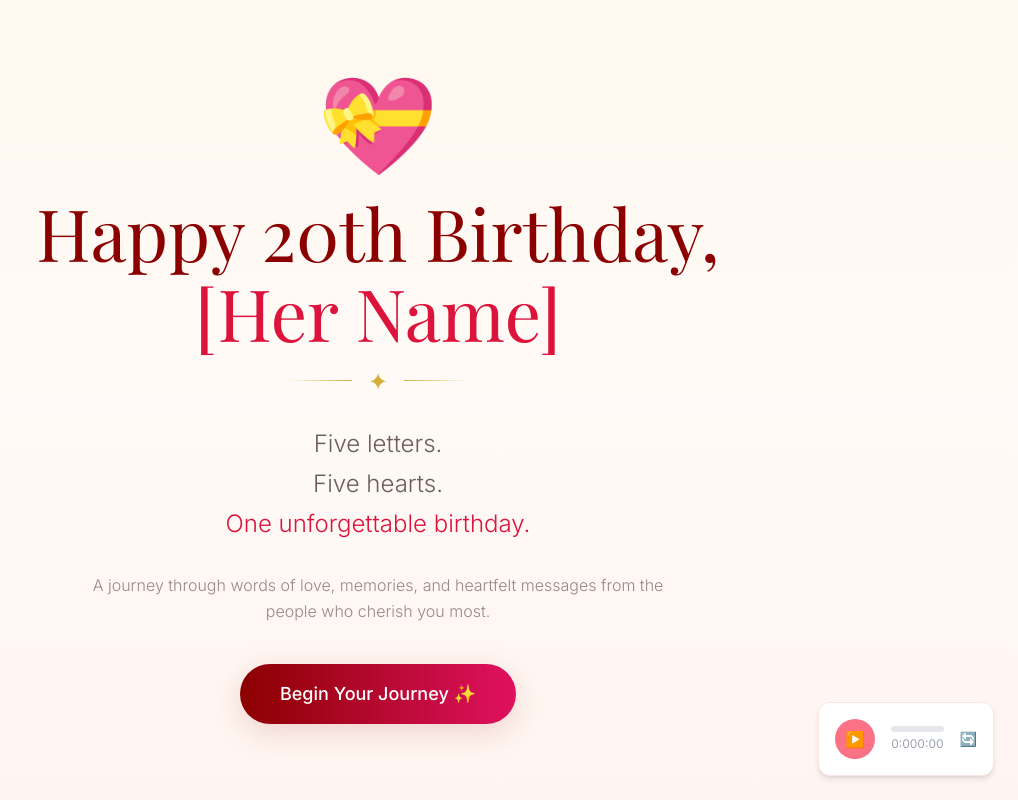
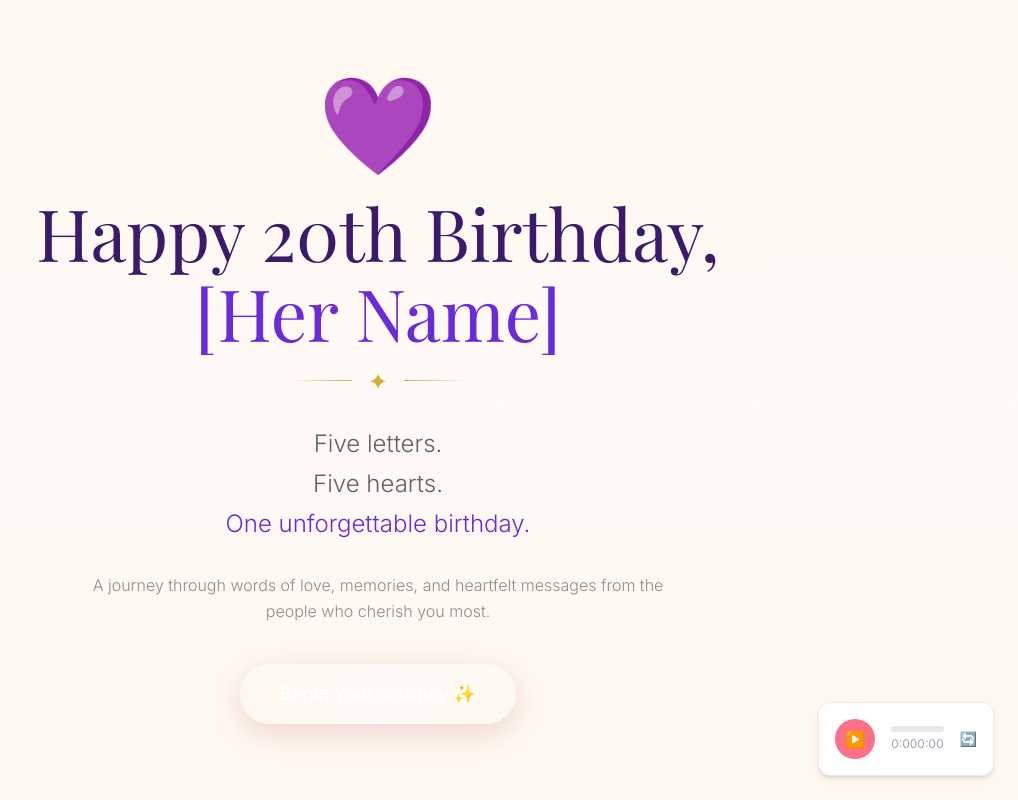
Before and after one commit to BL3Z0/iLoveYou_Prototype, a Next.js app in the folder letters-for-my-love/: page / in a window 1280 px wide. Both pictures are taken after a click on the button "🎵 Play with Music". Shown: the whole page, without its empty margins (262-1280 px from the left). Built offline with nearby package versions, Linux system fonts and the light colour scheme.

Commit message:
Update WelcomePage.js

```diff
--- a/letters-for-my-love/components/WelcomePage.js
+++ b/letters-for-my-love/components/WelcomePage.js
@@ -11,7 +11,7 @@ export default function WelcomePage({ onMusicChoice, onBegin, isMusicEnabled })
   };
 
   return (
-    <div className="min-h-screen bg-gradient-to-b from-cream via-warm-white to-rose-cream flex items-center justify-center px-4">
+    <div className="min-h-screen bg-gradient-to-b from-cream via-warm-white to-lavender flex items-center justify-center px-4">
       <motion.div
         initial={{ opacity: 0, y: 30 }}
         animate={{ opacity: 1, y: 0 }}
@@ -22,10 +22,10 @@ export default function WelcomePage({ onMusicChoice, onBegin, isMusicEnabled })
           <motion.div
             initial={{ opacity: 0, scale: 0.95 }}
             animate={{ opacity: 1, scale: 1 }}
-            className="bg-warm-white/90 backdrop-blur-lg rounded-3xl p-8 shadow-luxury border border-crimson/20"
+            className="bg-warm-white/90 backdrop-blur-lg rounded-3xl p-8 shadow-luxury border border-royal-purple/20"
           >
             <div className="text-6xl mb-4">🎵</div>
-            <h3 className="font-serif text-3xl text-deep-crimson mb-3">
+            <h3 className="font-serif text-3xl text-deep-purple mb-3">
               This experience is best enjoyed with sound.
             </h3>
             <p className="text-dark-charcoal/60 mb-6 font-light">
@@ -34,7 +34,7 @@ export default function WelcomePage({ onMusicChoice, onBegin, isMusicEnabled })
             <div className="flex flex-col sm:flex-row gap-4 justify-center">
               <button
                 onClick={() => handleChoice(true)}
-                className="px-8 py-3 bg-gradient-to-r from-deep-crimson to-ruby text-white rounded-full font-medium shadow-luxury hover:shadow-red-glow transition-all duration-300 transform hover:scale-105"
+                className="px-8 py-3 bg-gradient-to-r from-royal-purple to-deep-purple text-white rounded-full font-medium shadow-luxury hover:shadow-purple-glow transition-all duration-300 transform hover:scale-105"
               >
                 🎵 Play with Music
               </button>
@@ -53,10 +53,10 @@ export default function WelcomePage({ onMusicChoice, onBegin, isMusicEnabled })
               animate={{ opacity: 1, y: 0 }}
               transition={{ delay: 0.3 }}
             >
-              <div className="text-8xl mb-6">💝</div>
-              <h1 className="font-serif text-5xl md:text-7xl text-deep-crimson mb-4">
+              <div className="text-8xl mb-6">💜</div>
+              <h1 className="font-serif text-5xl md:text-7xl text-deep-purple mb-4">
                 Happy 20th Birthday,
-                <span className="block text-crimson mt-2">[Her Name]</span>
+                <span className="block text-royal-purple mt-2">[Her Name]</span>
               </h1>
 
               <div className="flex justify-center items-center gap-4 mb-8">
@@ -71,7 +71,7 @@ export default function WelcomePage({ onMusicChoice, onBegin, isMusicEnabled })
               <p className="text-2xl text-dark-charcoal/70 font-light mb-2">
                 Five hearts.
               </p>
-              <p className="text-2xl text-crimson font-light mb-8">
+              <p className="text-2xl text-royal-purple font-light mb-8">
                 One unforgettable birthday.
               </p>
 
@@ -83,7 +83,7 @@ export default function WelcomePage({ onMusicChoice, onBegin, isMusicEnabled })
                 whileHover={{ scale: 1.05 }}
                 whileTap={{ scale: 0.95 }}
                 onClick={onBegin}
-                className="px-10 py-4 bg-gradient-to-r from-deep-crimson to-ruby text-white rounded-full text-lg font-medium shadow-luxury hover:shadow-red-glow transition-all duration-300"
+                className="px-10 py-4 bg-gradient-to-r from-deep-purple to-amethyst text-white rounded-full text-lg font-medium shadow-luxury hover:shadow-purple-glow transition-all duration-300"
               >
                 Begin Your Journey ✨
               </motion.button>
```
